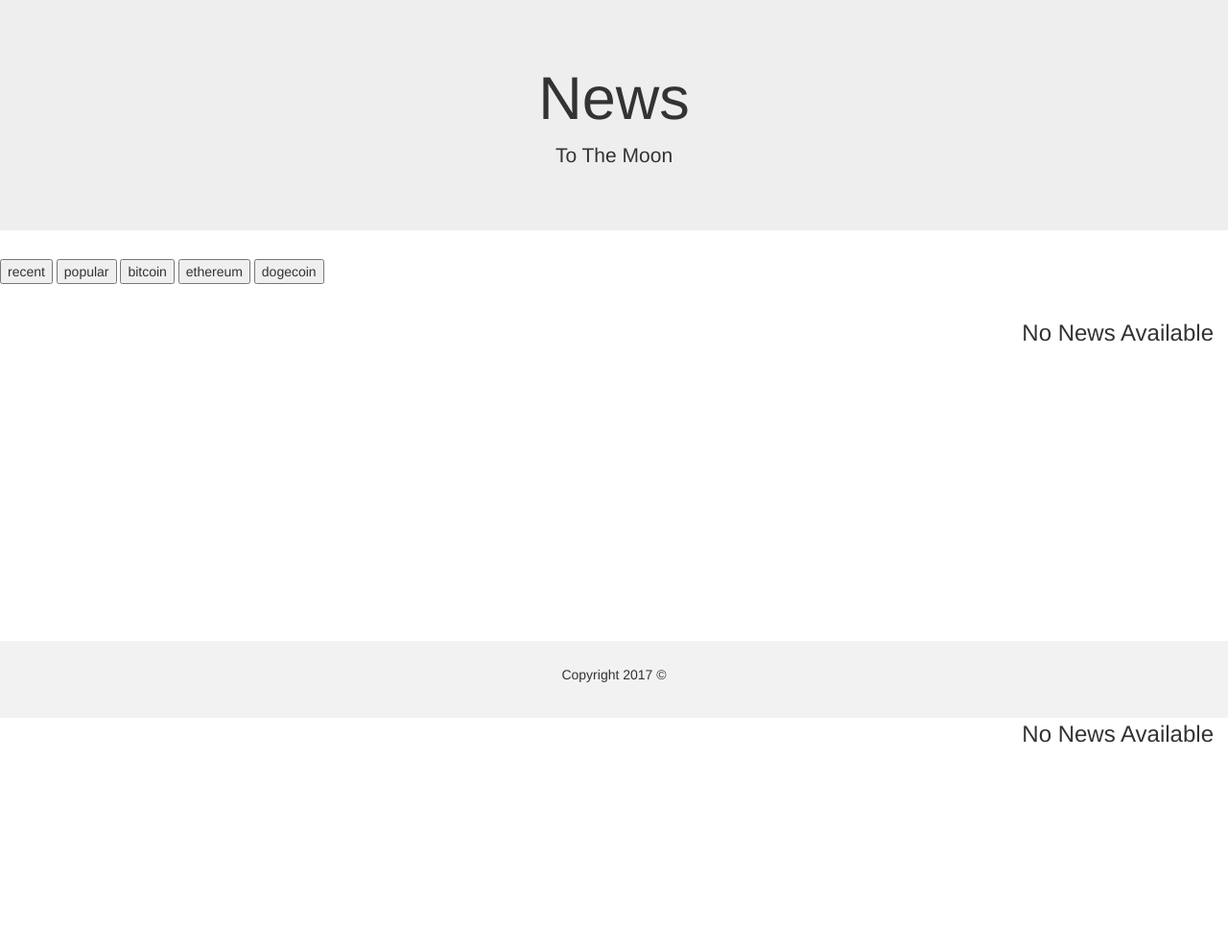
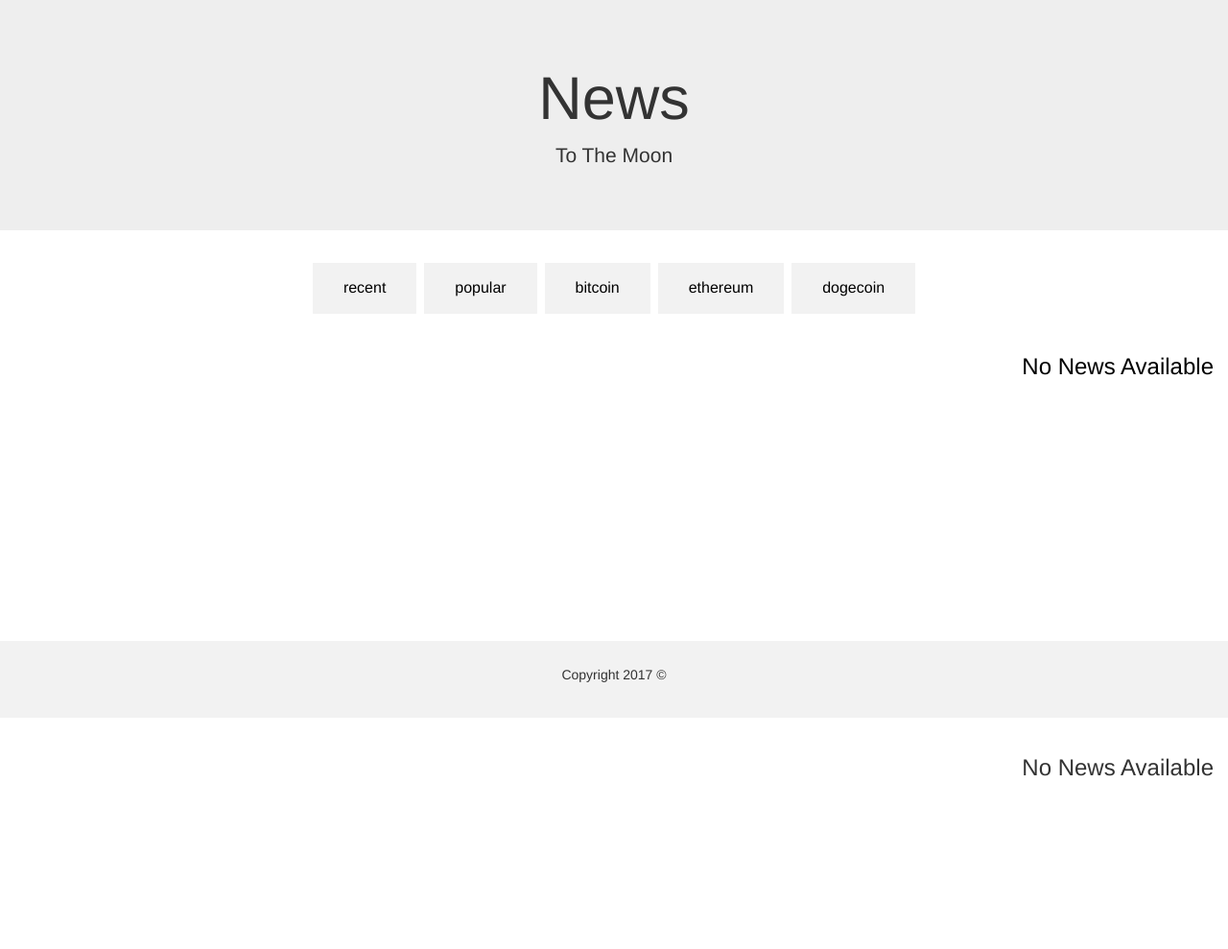
Before and after one commit to gita-vahdatinia/bitboard, a Django app: template bitboard/templates/bitboard/news.html in a window 1280 px wide. Shown: the part 52-1041 px from the top of the page at 96% size. Run offline with Django 3.2, Linux system fonts and the light colour scheme; the template is opened without the code that fills it, so the values that code supplies are empty; some libraries are stand-ins or nearby versions.

Commit message:
added some of the styling for the news

```diff
--- a/bitboard/templates/bitboard/news.html
+++ b/bitboard/templates/bitboard/news.html
@@ -36,8 +36,6 @@
 
     // Get the element with id="defaultOpen" and click on it
     document.getElementById("defaultOpen").click();
-
-
   </script>
 
   <style>
@@ -51,6 +49,7 @@ document.getElementById("defaultOpen").click();
     }
 
     table {
+      /*margin-left: 10%;*/
       overflow-y: scroll;
       width: 20px
     }
@@ -71,24 +70,29 @@ document.getElementById("defaultOpen").click();
 
     #table-scroll {
       height: 400px;
+      color: #000000;
       overflow: auto;
       margin-top: 18px;
     }
+
     #table-scroll_2 {
       height: 400px;
       overflow: auto;
       margin-top: 18px;
     }
+
     #table-scroll_3 {
       height: 400px;
       overflow: auto;
       margin-top: 18px;
     }
+
     #table-scroll_4 {
       height: 400px;
       overflow: auto;
       margin-top: 18px;
     }
+
     #table-scroll_5 {
       height: 400px;
       overflow: auto;
@@ -111,15 +115,30 @@ document.getElementById("defaultOpen").click();
       cursor: pointer;
       cursor: hand;
     }
-    .tabs{
-      align: center;
 
-    }
-    .tablinks{
+    .tabs {
+      /*justify-content: center;*/
+      align-content: center;
       text-align: center;
     }
 
+    .tablinks {
+      text-align: center;
+    }
 
+    .tablink {
+      background-color: #f2f2f2;
+      border: none;
+      color: black;
+      padding: 15px 32px;
+      text-align: center;
+      text-decoration: none;
+      display: inline-block;
+      font-size: 16px;
+      margin: 4px 2px;
+      cursor: pointer;
+      justify-content: center;
+    }
   </style>
 </head>
 
```
Also changed, not shown: bitboard/migrations/0021_auto_20171105_0347.py (added). Lines whose indentation alone changed are shown as unchanged.
